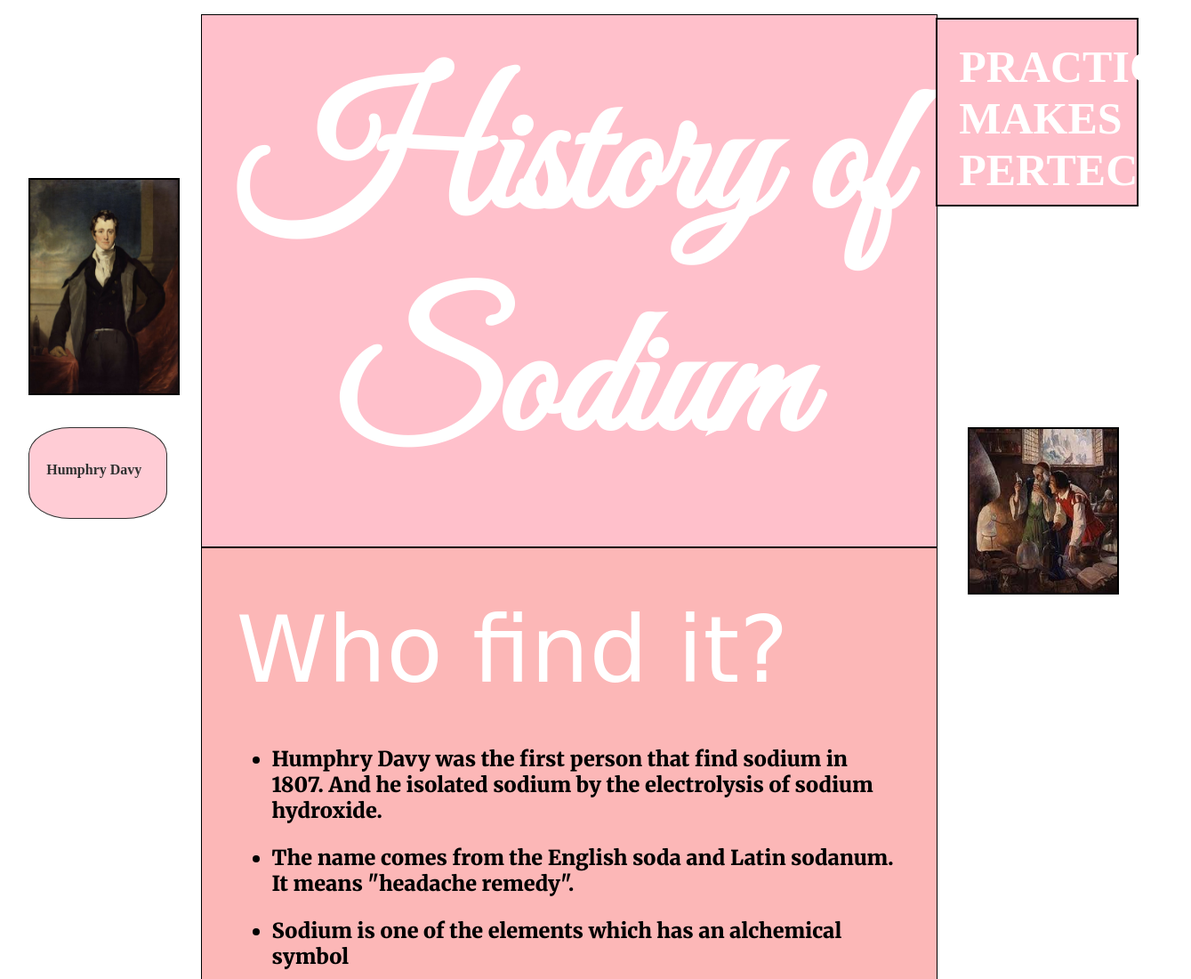
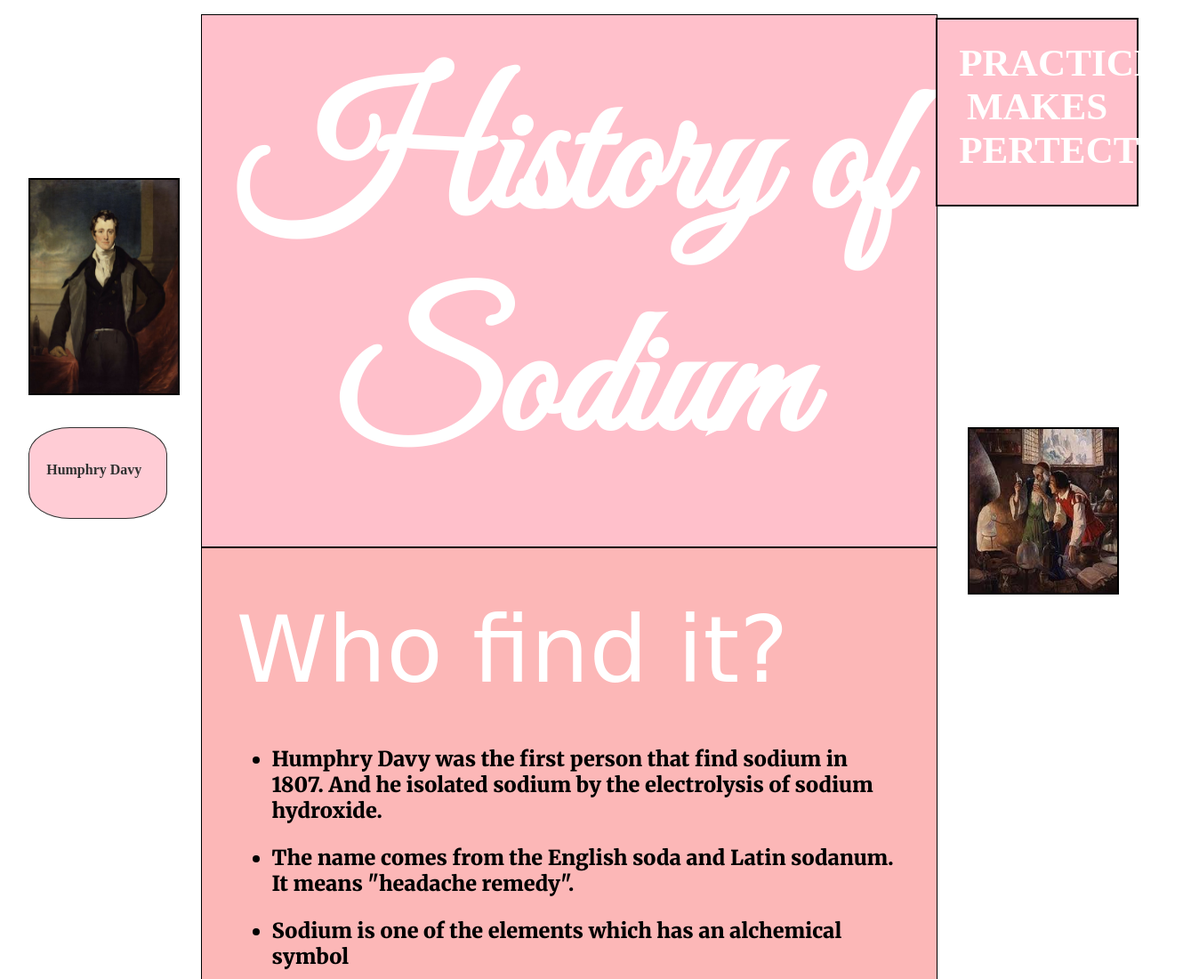
Before and after one commit to StevenXu-collab/StevenXu-collab.github.io, a plain HTML site: page page 2.html in a window 1280 px wide. Shown: the top 1100 px of the page at 89% size, 1339 px wide, since content can reach past the window. Drawn offline with Linux system fonts and the light colour scheme; a web font is replaced by a local one.

Commit message:
Update page 2.html

```diff
--- a/page 2.html
+++ b/page 2.html
@@ -177,7 +177,7 @@ ul,li{
     text-transform: uppercase;
 }
 #size{
-  font-size: 312.5%;
+  font-size: 270%;
   color:white;
 }
 #size1{
```
